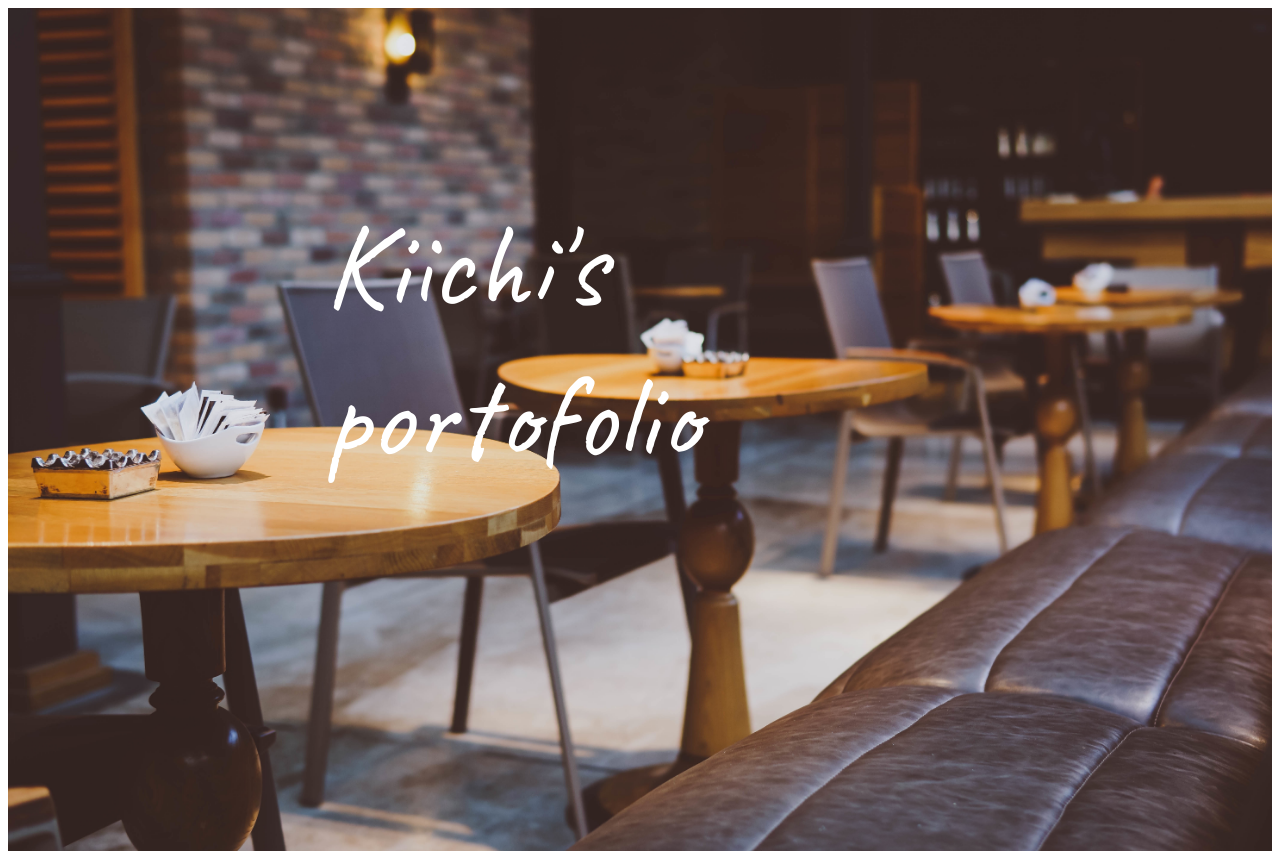
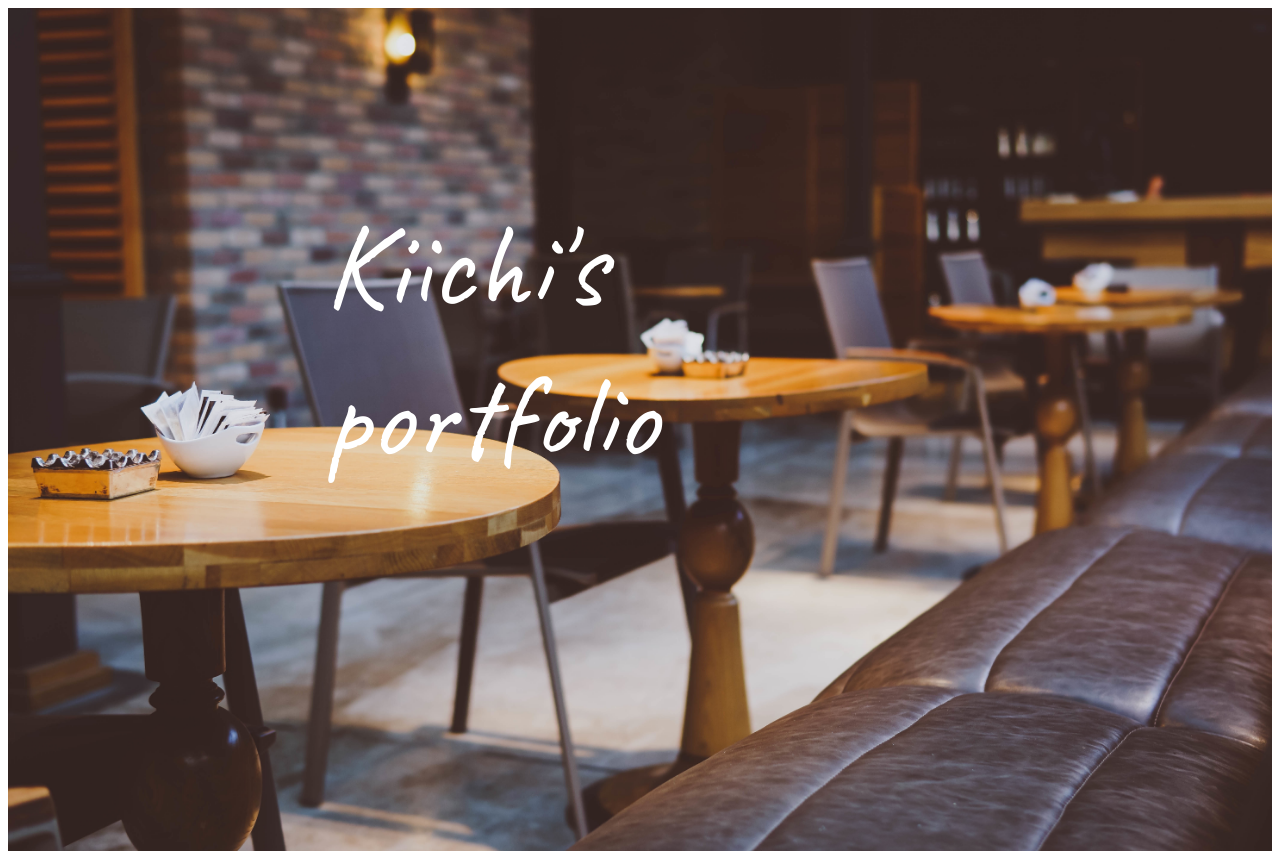
Before and after one commit to s11k22b96/s11k22b96.github.io, a plain HTML site: page index.html in a window 1280 px wide. Shown: the top 851 px of the page. Drawn offline with Linux system fonts and the light colour scheme.

Commit message:
Update index.html

```diff
--- a/index.html
+++ b/index.html
@@ -19,7 +19,7 @@
                     <img src="https://github.com/s11k22b96/s11k22b96.github.io/blob/main/cafe.jpg?raw=true"  alt="トップ">
                 </div>
 
-                <p>Kiichi's portofolio</p>
+                <p>Kiichi's portfolio</p>
             </div>
 
             <div id="nav">
```
